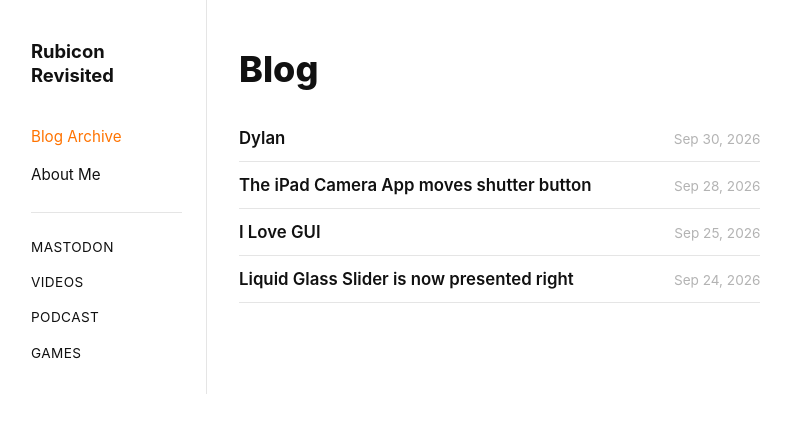
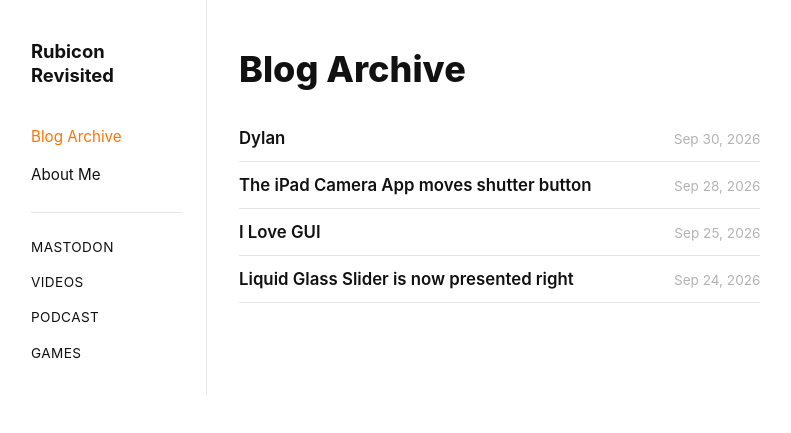
Before and after one commit to StepanJiri/stepankarasek.github.io, a Jekyll site: the page built from blog.html, in a window 1280 px wide. Shown: the top 433 px of the page, without its empty margins (153-944 px from the left). Built offline with Jekyll 4.4.1, drawn with Linux system fonts in a browser that asks for light colours.

Commit message:
Update blog title to 'Blog Archive'

```diff
--- a/blog.html
+++ b/blog.html
@@ -4,7 +4,7 @@ title: Blog Archive
 permalink: /blog/
 ---
 
-<h1>Blog</h1>
+<h1>Blog Archive</h1>
 
 <ul class="archive-list">
   {% for post in site.posts %}
```
